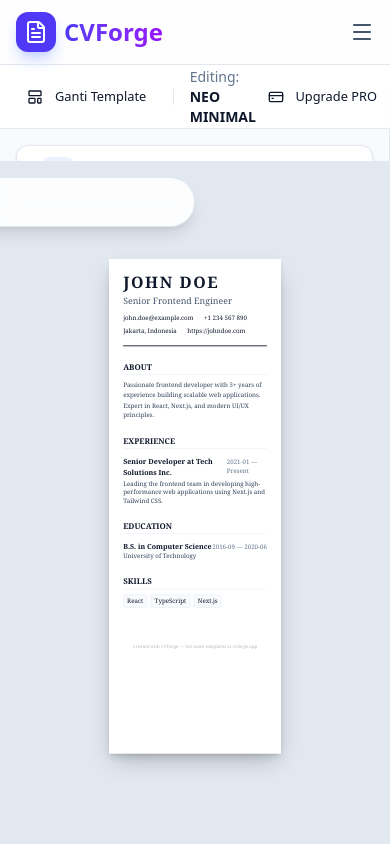
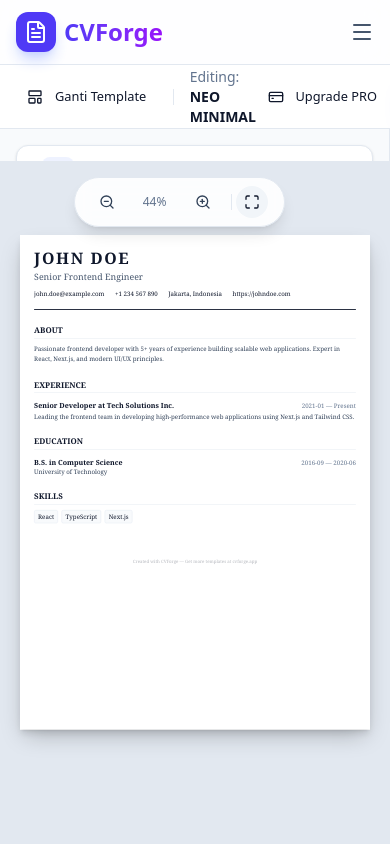
Before and after one commit to Nk121212/cv-generator, a Next.js app: page /builder in a window 390 px wide. Shown: the top 844 px of the page. Built offline with nearby package versions, Linux system fonts and the light colour scheme.

Commit message:
fix(preview): correct auto-scale and mobile viewport handling

```diff
--- a/src/components/builder/CVPreview.tsx
+++ b/src/components/builder/CVPreview.tsx
@@ -14,28 +14,33 @@ const CreativeGradient = dynamic(() => import('@/templates/CreativeGradient'));
 const ExecutiveDark = dynamic(() => import('@/templates/ExecutiveDark'));
 const ModernAvatar = dynamic(() => import('@/templates/ModernAvatar'));
 
+// A4 dimensions in px at 96 dpi
+const A4_WIDTH_PX = 794;
+const A4_HEIGHT_PX = 1122;
+
 export default function CVPreview() {
   const { data } = useCVStore();
-  const previewRef = useRef<HTMLDivElement>(null);
+  const containerRef = useRef<HTMLDivElement>(null);
   const [autoScale, setAutoScale] = useState(1);
   const [manualZoom, setManualZoom] = useState<number | null>(null);
 
   const currentScale = manualZoom !== null ? manualZoom : autoScale;
 
-  // Auto-scaling logic to fit A4 in the parent container
+  // Auto-scaling: fit A4 width inside the parent container with 40px total padding
   useEffect(() => {
     const handleResize = () => {
-      if (previewRef.current) {
-        const parentWidth = previewRef.current.parentElement?.clientWidth || 800;
-        const a4Width = 794; // A4 width in px at 96dpi (approx)
-        const newScale = Math.min((parentWidth - 40) / a4Width, 1);
-        setAutoScale(newScale);
+      if (containerRef.current) {
+        const availableWidth = containerRef.current.clientWidth - 40;
+        const newScale = Math.min(availableWidth / A4_WIDTH_PX, 1);
+        setAutoScale(Math.max(newScale, 0.3));
       }
     };
 
+    // Run immediately on mount then track resizes
     handleResize();
-    window.addEventListener('resize', handleResize);
-    return () => window.removeEventListener('resize', handleResize);
+    const observer = new ResizeObserver(handleResize);
+    if (containerRef.current) observer.observe(containerRef.current);
+    return () => observer.disconnect();
   }, []);
 
   const handleZoomIn = () => {
@@ -43,7 +48,7 @@ export default function CVPreview() {
   };
 
   const handleZoomOut = () => {
-    setManualZoom(prev => Math.max((prev !== null ? prev : autoScale) - 0.1, 0.4));
+    setManualZoom(prev => Math.max((prev !== null ? prev : autoScale) - 0.1, 0.3));
   };
 
   const handleResetZoom = () => {
@@ -69,12 +74,21 @@ export default function CVPreview() {
     }
   };
 
+  // The scaled height + 96px vertical padding so the scrollable area is always correct
+  const scaledContentHeight = A4_HEIGHT_PX * currentScale + 96;
+
   return (
-    <div className="relative w-full h-full overflow-auto bg-slate-200 custom-scrollbar">
+    <div
+      ref={containerRef}
+      className="relative w-full h-full overflow-auto bg-slate-200 custom-scrollbar"
+    >
       {/* Zoom Controls Floating Bar */}
-      <div className="sticky top-4 left-1/2 -translate-x-1/2 z-30 flex items-center bg-white/90 backdrop-blur-sm border border-slate-200 rounded-full px-4 py-2 shadow-lg space-x-2 transition-all hover:bg-white">
+      <div className="sticky top-4 left-1/2 -translate-x-1/2 z-30 flex items-center bg-white/90 backdrop-blur-sm border border-slate-200 rounded-full px-4 py-2 shadow-lg space-x-2 transition-all hover:bg-white w-fit mx-auto">
         <Tooltip>
-            <TooltipTrigger className="h-8 w-8 rounded-full inline-flex items-center justify-center hover:bg-slate-100 text-slate-700 transition-colors cursor-pointer" onClick={handleZoomOut}>
+          <TooltipTrigger
+            className="h-8 w-8 rounded-full inline-flex items-center justify-center hover:bg-slate-100 text-slate-700 transition-colors cursor-pointer"
+            onClick={handleZoomOut}
+          >
             <ZoomOut className="h-4 w-4" />
           </TooltipTrigger>
           <TooltipContent>Zoom Out</TooltipContent>
@@ -85,7 +99,10 @@ export default function CVPreview() {
         </div>
 
         <Tooltip>
-            <TooltipTrigger className="h-8 w-8 rounded-full inline-flex items-center justify-center hover:bg-slate-100 text-slate-700 transition-colors cursor-pointer" onClick={handleZoomIn}>
+          <TooltipTrigger
+            className="h-8 w-8 rounded-full inline-flex items-center justify-center hover:bg-slate-100 text-slate-700 transition-colors cursor-pointer"
+            onClick={handleZoomIn}
+          >
             <ZoomIn className="h-4 w-4" />
           </TooltipTrigger>
           <TooltipContent>Zoom In</TooltipContent>
@@ -95,7 +112,9 @@ export default function CVPreview() {
 
         <Tooltip>
           <TooltipTrigger
-              className={`h-8 w-8 rounded-full inline-flex items-center justify-center transition-colors cursor-pointer ${manualZoom === null ? 'bg-slate-100 text-slate-900' : 'hover:bg-slate-100 text-slate-700'}`}
+            className={`h-8 w-8 rounded-full inline-flex items-center justify-center transition-colors cursor-pointer ${
+              manualZoom === null ? 'bg-slate-100 text-slate-900' : 'hover:bg-slate-100 text-slate-700'
+            }`}
             onClick={handleResetZoom}
           >
             <Maximize className="h-4 w-4" />
@@ -104,15 +123,22 @@ export default function CVPreview() {
         </Tooltip>
       </div>
 
-      <div className="flex justify-center py-12 min-h-full">
+      {/*
+        Outer div height is set to the scaled A4 height + padding.
+        This ensures the scrollable area correctly expands/contracts when zoom changes
+        instead of using a negative marginBottom hack.
+      */}
       <div
-          ref={previewRef}
+        className="flex justify-center pt-6 pb-12"
+        style={{ minHeight: `${scaledContentHeight}px` }}
+      >
+        <div
           style={{
             transform: `scale(${currentScale})`,
             transformOrigin: 'top center',
-            width: '794px', // Standard A4 width
-            height: '1122px', // Standard A4 height
-            marginBottom: manualZoom !== null ? `-${1122 * (1 - currentScale)}px` : '0px'
+            width: `${A4_WIDTH_PX}px`,
+            height: `${A4_HEIGHT_PX}px`,
+            flexShrink: 0,
           }}
           className="shadow-2xl transition-transform duration-200 bg-white"
           id="cv-preview-container"
```
Lines whose indentation alone changed are shown as unchanged.
